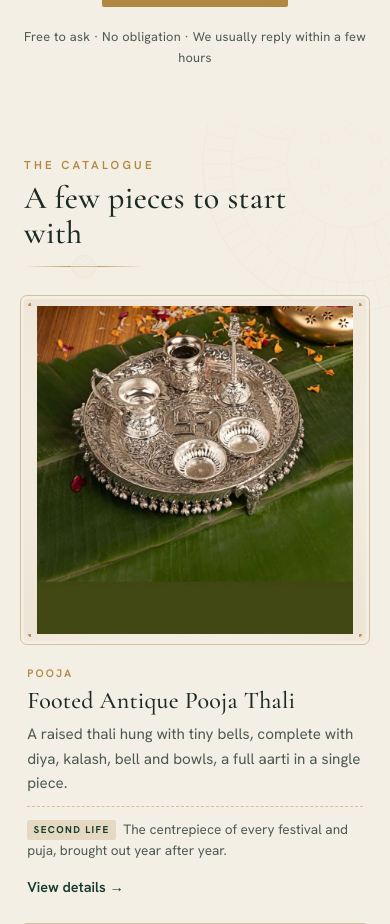
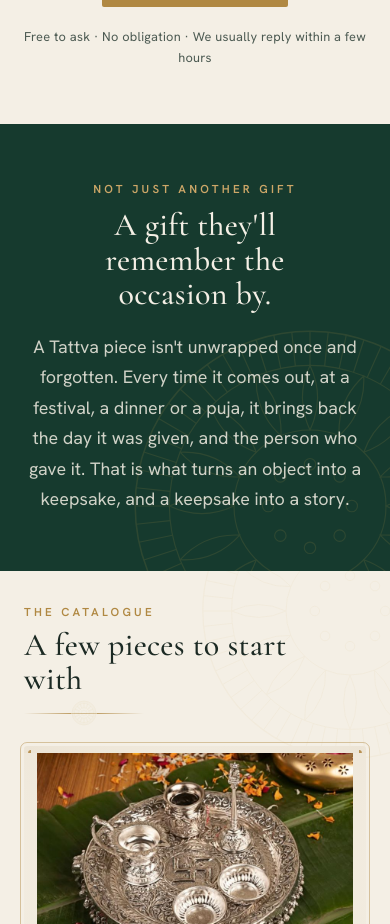
Before and after one commit to kushagr2602/tattva, a Next.js app: page / in a window 390 px wide. Shown: the part 3900-4824 px from the top of the page. Built offline with nearby package versions, Linux system fonts and the light colour scheme.

Commit message:
Add 'a gift they'll remember the occasion by' statement band

```diff
--- a/app/globals.css
+++ b/app/globals.css
@@ -533,3 +533,9 @@ h1, h2, h3 {
 .help .section-more { display: flex; flex-direction: column; align-items: center; gap: 0.6rem; }
 @media (max-width: 820px) { .help-grid { grid-template-columns: 1fr 1fr; } }
 @media (max-width: 560px) { .help-grid { grid-template-columns: 1fr; } }
+
+/* ---- "remembered" statement band ---- */
+.remember { padding: clamp(3.5rem, 8vw, 6rem) 0; text-align: center; }
+.remember .wrap { max-width: 780px; }
+.remember-title { font-size: clamp(2rem, 5vw, 3.4rem); margin: 0.6rem auto 1.25rem; max-width: 16ch; }
+.remember-body { font-size: 1.12rem; line-height: 1.7; color: color-mix(in srgb, var(--paper) 84%, transparent); margin: 0 auto; }
--- a/app/page.tsx
+++ b/app/page.tsx
@@ -129,6 +129,19 @@ export default function Home() {
         </div>
       </section>
 
+      {/* ---- "remembered" statement ---- */}
+      <section className="remember on-dark reveal">
+        <div className="wrap">
+          <p className="eyebrow">Not just another gift</p>
+          <h2 className="remember-title">A gift they&apos;ll remember the occasion by.</h2>
+          <p className="remember-body">
+            A Tattva piece isn&apos;t unwrapped once and forgotten. Every time it comes out, at a
+            festival, a dinner or a puja, it brings back the day it was given, and the person who
+            gave it. That is what turns an object into a keepsake, and a keepsake into a story.
+          </p>
+        </div>
+      </section>
+
       {/* ---- featured ---- */}
       <section className="wrap catalogue">
         <div className="section-head reveal">
```
